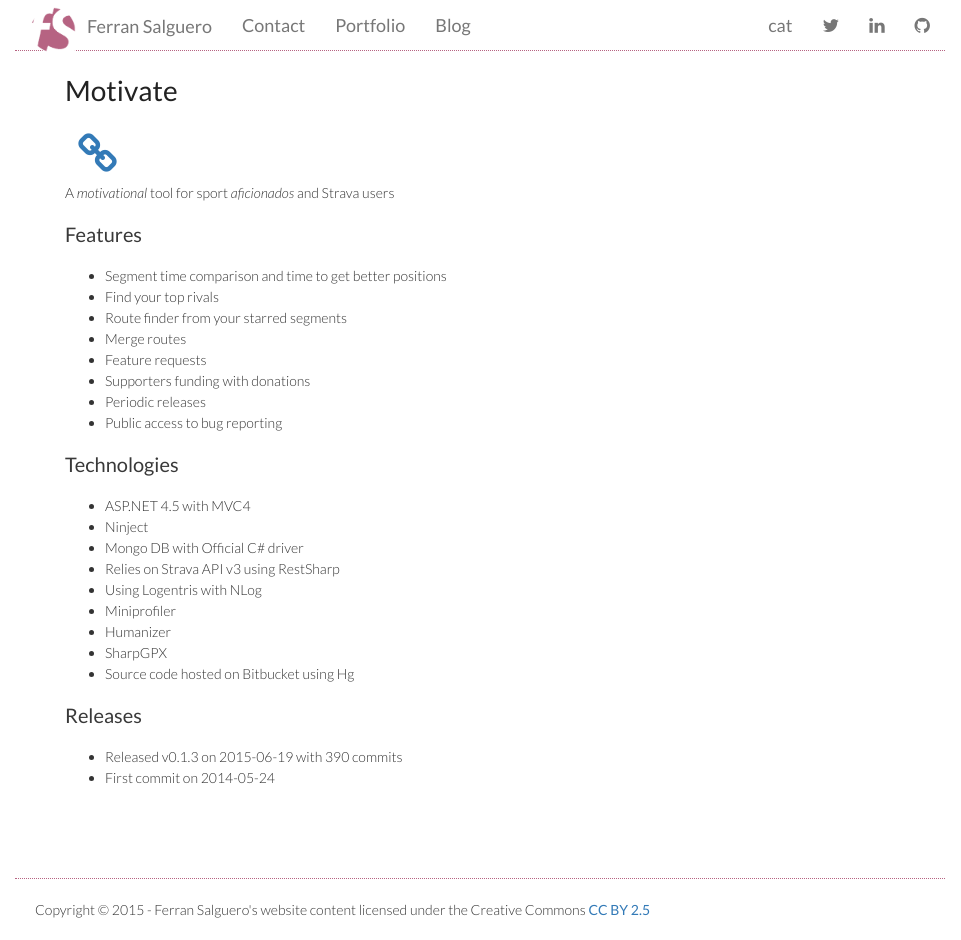
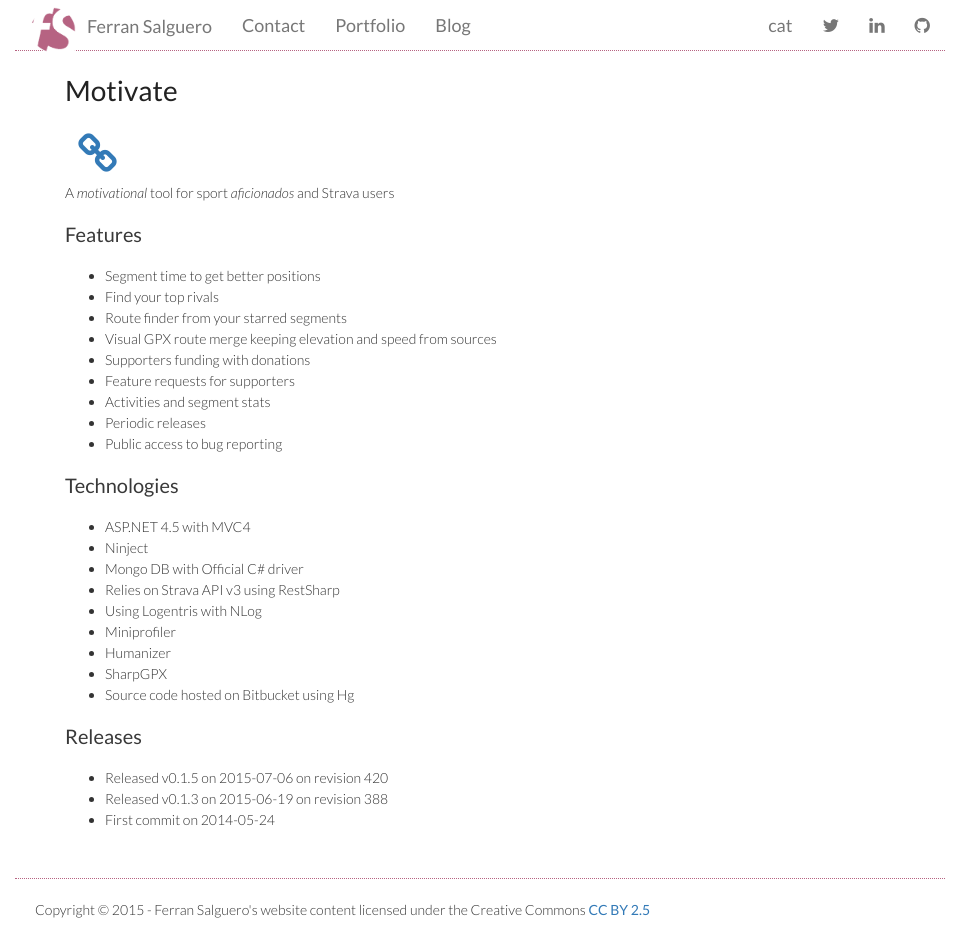
Before and after one commit to FerranSalguero/ferransalguero.github.io, a Jekyll site: the page built from _portfolios/motivate.md, in a window 1280 px wide and 940 px high. Shown: the whole window, without its empty margins (160-1121 px from the left). Built offline with Jekyll 4.4.1, drawn with Linux system fonts in a browser that asks for light colours; nearby versions of some CDN libraries; library files that are not in the unit come from our copies.

Commit message:
motivate 0.1.5

```diff
--- a/_portfolios/motivate.md
+++ b/_portfolios/motivate.md
@@ -12,12 +12,13 @@
 Features
 --------
 
-* Segment time comparison and time to get better positions
+* Segment time to get better positions
 * Find your top rivals
 * Route finder from your starred segments
-* Merge routes
-* Feature requests
+* Visual GPX route merge keeping elevation and speed from sources
 * Supporters funding with donations
+* Feature requests for supporters
+* Activities and segment stats
 * Periodic releases
 * Public access to bug reporting
 
@@ -38,5 +39,6 @@
 Releases
 --------
 
-* Released v0.1.3 on 2015-06-19 with 390 commits
+* Released v0.1.5 on 2015-07-06 on revision 420
+* Released v0.1.3 on 2015-06-19 on revision 388
 * First commit on 2014-05-24
```
